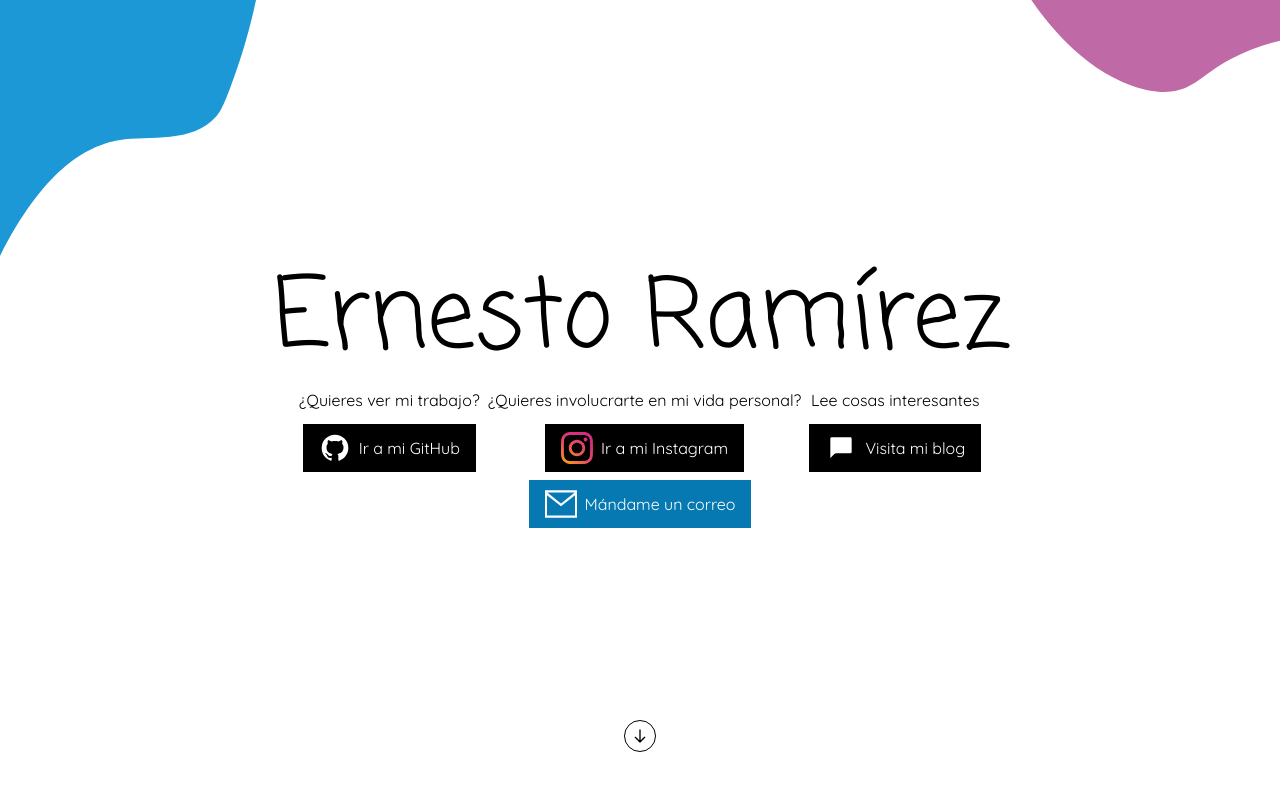
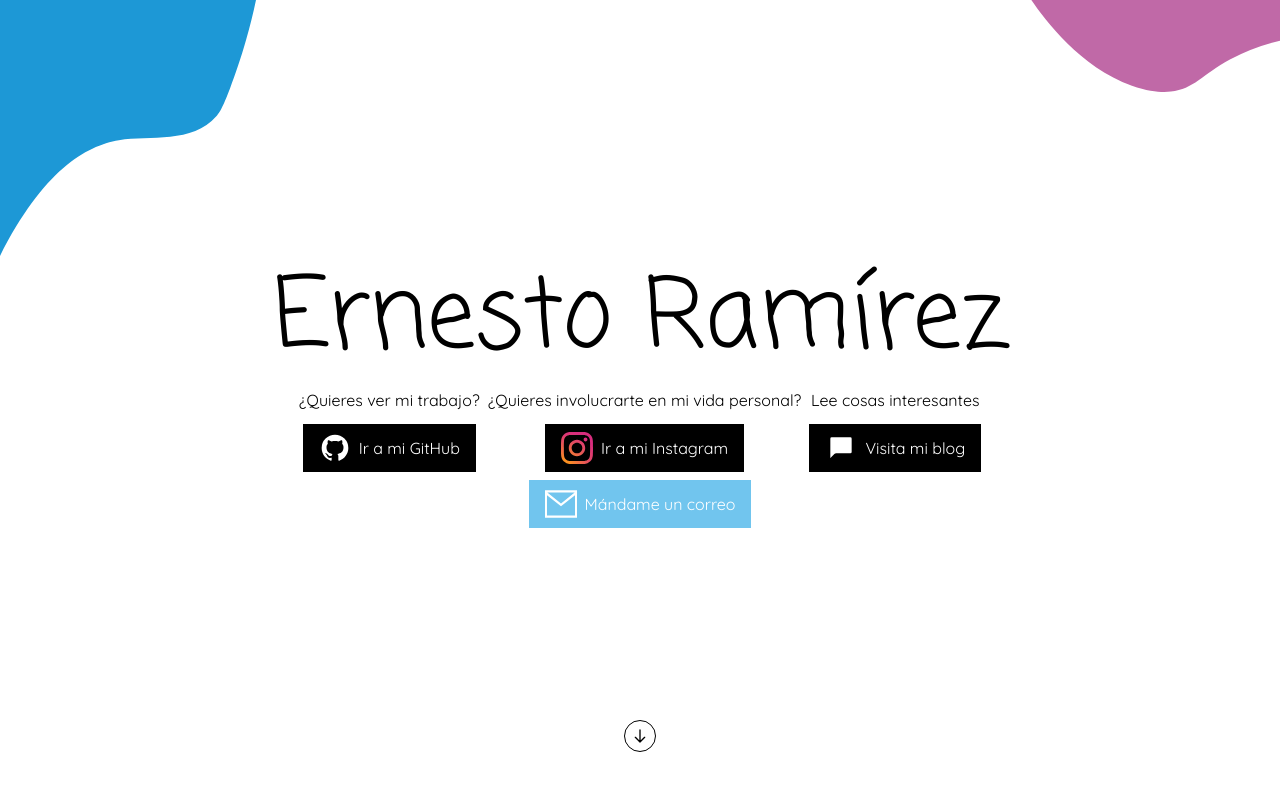
Before and after one commit to ErnestoRB/ernestorb.github.io, a React (Create React App) app: page / in a window 1280 px wide. Shown: the top 790 px of the page. Built offline with nearby package versions, Linux system fonts and the light colour scheme.

Commit message:
Actualizar dependencias

```diff
--- a/package.json
+++ b/package.json
@@ -3,8 +3,9 @@
   "version": "0.1.0",
   "private": true,
   "dependencies": {
+    "@ernestorb/useposition": "^1.0.1",
     "@react-spring/three": "^9.5.0",
-    "@react-spring/web": "^9.5.1",
+    "@react-spring/web": "^9.5.2",
     "@react-three/drei": "^9.17.1",
     "@react-three/fiber": "^8.1.0",
     "@testing-library/jest-dom": "^5.16.2",
@@ -48,7 +49,7 @@
     ]
   },
   "devDependencies": {
-    "@types/three": "^0.142.0",
+    "@types/three": "^0.143.0",
     "autoprefixer": "^10.4.7",
     "postcss": "^8.4.13",
     "tailwindcss": "^3.0.24"
--- a/tailwind.config.js
+++ b/tailwind.config.js
@@ -1,8 +1,12 @@
+const colors = require("tailwindcss/colors");
+
+// https://maketintsandshades.com/#CD4197,4DB6EA,d41515
+
 module.exports = {
   extend: {
     maxWidth: {
-      80: "80%"
-    }
+      80: "80%",
+    },
   },
   content: ["./src/**/*.{js,jsx,ts,tsx}"],
   theme: {
@@ -10,24 +14,24 @@ module.exports = {
       white: "#FFF",
       black: "#000",
       rose: {
-        100: "#F894FF",
-        200: "#FD81F4",
-        300: "#F26DDC",
-        400: "#E461CC",
-        500: "#E254B6",
-        600: "#CD4197",
-        700: "#BC3285",
-        800: "#991960"
+        100: "#e6a0cb",
+        200: "#e18dc1",
+        300: "#dc7ab6",
+        400: "#d767ac",
+        500: "#d254a1",
+        600: "#cd4197",
+        700: "#b93b88",
+        800: "#a43479",
       },
       blue: {
-        800: "#072433",
-        700: "#05354C",
-        600: "#024769",
-        500: "#025B85",
-        400: "#0679B2",
-        300: "#1E99D6",
-        200: "#4DB6EA",
-        100: "#8CD3F6"
+        800: "#3e92bb",
+        700: "#45a4d3",
+        600: "#4db6ea",
+        500: "#5fbdec",
+        400: "#71c5ee",
+        300: "#82ccf0",
+        200: "#94d3f2",
+        100: "#a6dbf5",
       },
       gray: {
         800: "#2D2D2D",
@@ -37,9 +41,20 @@ module.exports = {
         400: "#686868",
         300: "#848484",
         200: "#999999",
-        100: "#B0B0B0"
-      }
-    }
+        100: "#B0B0B0",
+      },
+      red: {
+        800: "#550808",
+        700: "#6a0b0b",
+        600: "#7f0d0d",
+        500: "#940f0f",
+        400: "#aa1111",
+        300: "#bf1313",
+        200: "#d41515",
+        100: "#d82c2c",
+      },
+      green: colors.green,
+    },
   },
-  plugins: []
+  plugins: [],
 };
```
Also changed, not shown: 1 other file (tests, documents, lock files or other folders).
